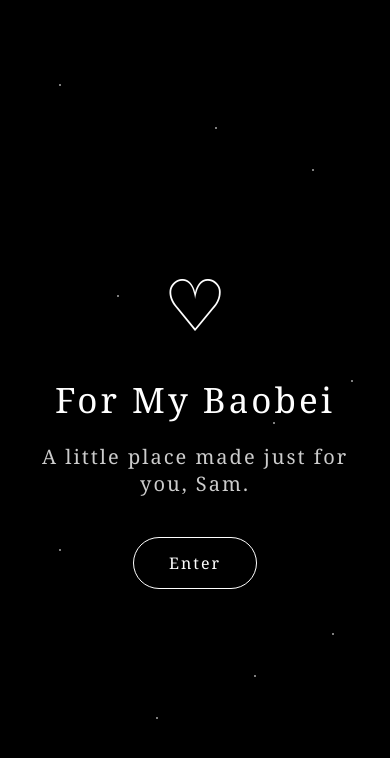
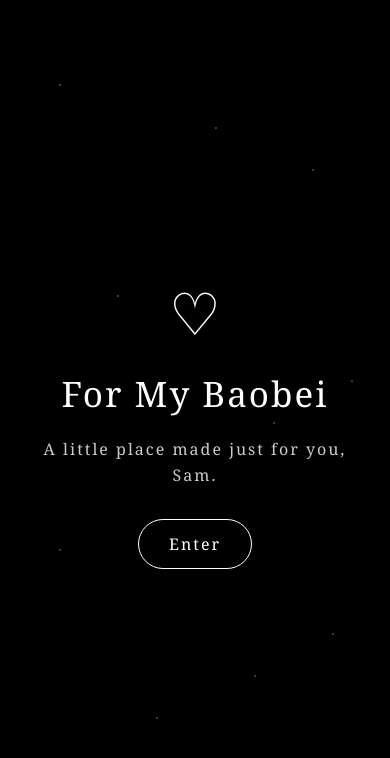
Before and after one commit to daotuankhai1221-dotcom/a-little-corner, a plain HTML site: page index.html in a window 390 px wide. Drawn offline with Linux system fonts and the light colour scheme.

Commit message:
Enhance styling and animations in index.html
Refactor styles and structure for improved layout and animations.

```diff
--- a/index.html
+++ b/index.html
@@ -13,10 +13,16 @@
             box-sizing: border-box;
         }
 
+        html,
+        body {
+            width: 100%;
+            height: 100%;
+        }
+
         body {
             min-height: 100vh;
             background: #000;
-            color: white;
+            color: #fff;
             font-family: Georgia, "Times New Roman", serif;
 
             display: flex;
@@ -24,64 +30,106 @@
             align-items: center;
 
             overflow: hidden;
+
+            opacity: 0;
+            animation: pageFadeIn 1.5s ease forwards;
         }
 
+        /* =========================
+           MAIN CONTENT
+        ========================= */
+
         .container {
+            position: relative;
+            z-index: 2;
+
             text-align: center;
             padding: 30px;
-            animation: fadeIn 2s ease;
+
+            animation: contentFadeIn 2s ease forwards;
         }
 
         .heart {
             font-size: 70px;
             margin-bottom: 25px;
 
-            animation: heartbeat 1.8s infinite;
+            animation: heartbeat 1.8s ease-in-out infinite;
         }
 
         h1 {
             font-size: clamp(35px, 7vw, 70px);
             font-weight: normal;
+
             letter-spacing: 3px;
 
             margin-bottom: 20px;
         }
 
         .subtitle {
-            font-size: 20px;
+            font-size: clamp(16px, 2.5vw, 20px);
+
             color: #ccc;
+
             letter-spacing: 2px;
+
             margin-bottom: 40px;
         }
+
+        /* =========================
+           ENTER BUTTON
+        ========================= */
 
         .button {
             display: inline-block;
 
             padding: 14px 35px;
 
-            border: 1px solid white;
+            border: 1px solid #fff;
             border-radius: 30px;
 
-            color: white;
+            color: #fff;
+            background: transparent;
+
             text-decoration: none;
 
             font-size: 16px;
             letter-spacing: 2px;
 
-            transition: all 0.4s ease;
+            cursor: pointer;
+
+            transition:
+                background 0.4s ease,
+                color 0.4s ease,
+                transform 0.4s ease,
+                box-shadow 0.4s ease;
         }
 
         .button:hover {
-            background: white;
-            color: black;
-            transform: scale(1.05);
+            background: #fff;
+            color: #000;
+
+            transform: scale(1.08);
+
+            box-shadow:
+                0 0 15px rgba(255, 255, 255, 0.5),
+                0 0 30px rgba(255, 255, 255, 0.2);
         }
+
+        .button:active {
+            transform: scale(0.96);
+        }
+
+        /* =========================
+           STARS
+        ========================= */
 
         .stars {
             position: fixed;
             inset: 0;
+
             pointer-events: none;
-            z-index: -1;
+
+            z-index: 0;
         }
 
         .star {
@@ -90,18 +138,41 @@
             width: 2px;
             height: 2px;
 
-            background: white;
+            background: #fff;
+
             border-radius: 50%;
 
             opacity: 0.7;
 
-            animation: twinkle 3s infinite alternate;
+            animation: twinkle 3s ease-in-out infinite alternate;
         }
 
-        @keyframes fadeIn {
+        /* =========================
+           PAGE TRANSITION
+        ========================= */
+
+        body.fade-out {
+            animation: pageFadeOut 0.8s ease forwards;
+        }
+
+        /* =========================
+           ANIMATIONS
+        ========================= */
+
+        @keyframes pageFadeIn {
             from {
                 opacity: 0;
-                transform: translateY(20px);
+            }
+
+            to {
+                opacity: 1;
+            }
+        }
+
+        @keyframes contentFadeIn {
+            from {
+                opacity: 0;
+                transform: translateY(25px);
             }
 
             to {
@@ -111,7 +182,8 @@
         }
 
         @keyframes heartbeat {
-            0%, 100% {
+            0%,
+            100% {
                 transform: scale(1);
             }
 
@@ -123,10 +195,51 @@
         @keyframes twinkle {
             from {
                 opacity: 0.2;
+                transform: scale(0.8);
             }
 
             to {
                 opacity: 1;
+                transform: scale(1.3);
+            }
+        }
+
+        @keyframes pageFadeOut {
+            from {
+                opacity: 1;
+            }
+
+            to {
+                opacity: 0;
+            }
+        }
+
+        /* =========================
+           MOBILE
+        ========================= */
+
+        @media (max-width: 600px) {
+
+            .container {
+                padding: 20px;
+            }
+
+            .heart {
+                font-size: 55px;
+                margin-bottom: 20px;
+            }
+
+            h1 {
+                letter-spacing: 2px;
+            }
+
+            .subtitle {
+                line-height: 1.6;
+                margin-bottom: 30px;
+            }
+
+            .button {
+                padding: 13px 30px;
             }
         }
     </style>
@@ -134,7 +247,12 @@
 
 <body>
 
+    <!-- =========================
+         BACKGROUND STARS
+    ========================= -->
+
     <div class="stars">
+
         <span class="star" style="top:10%; left:15%;"></span>
         <span class="star" style="top:20%; left:80%;"></span>
         <span class="star" style="top:35%; left:30%;"></span>
@@ -145,23 +263,62 @@
         <span class="star" style="top:15%; left:55%;"></span>
         <span class="star" style="top:45%; left:90%;"></span>
         <span class="star" style="top:80%; left:65%;"></span>
+
     </div>
 
-    <div class="container">
 
-        <div class="heart">♡</div>
+    <!-- =========================
+         MAIN CONTENT
+    ========================= -->
 
-        <h1>For My Baobei</h1>
+    <main class="container">
+
+        <div class="heart">
+            ♡
+        </div>
+
+        <h1>
+            For My Baobei
+        </h1>
 
         <div class="subtitle">
             A little place made just for you, Sam.
         </div>
 
-        <a href="#" class="button">
+        <a
+            href="story.html"
+            class="button"
+            id="enterButton"
+        >
             Enter
         </a>
 
-    </div>
+    </main>
+
+
+    <!-- =========================
+         PAGE TRANSITION
+    ========================= -->
+
+    <script>
+
+        const enterButton = document.getElementById("enterButton");
+
+        enterButton.addEventListener("click", function(event) {
+
+            event.preventDefault();
+
+            document.body.classList.add("fade-out");
+
+            setTimeout(function() {
+
+                window.location.href = "story.html";
+
+            }, 800);
+
+        });
+
+    </script>
 
 </body>
 </html>
```
